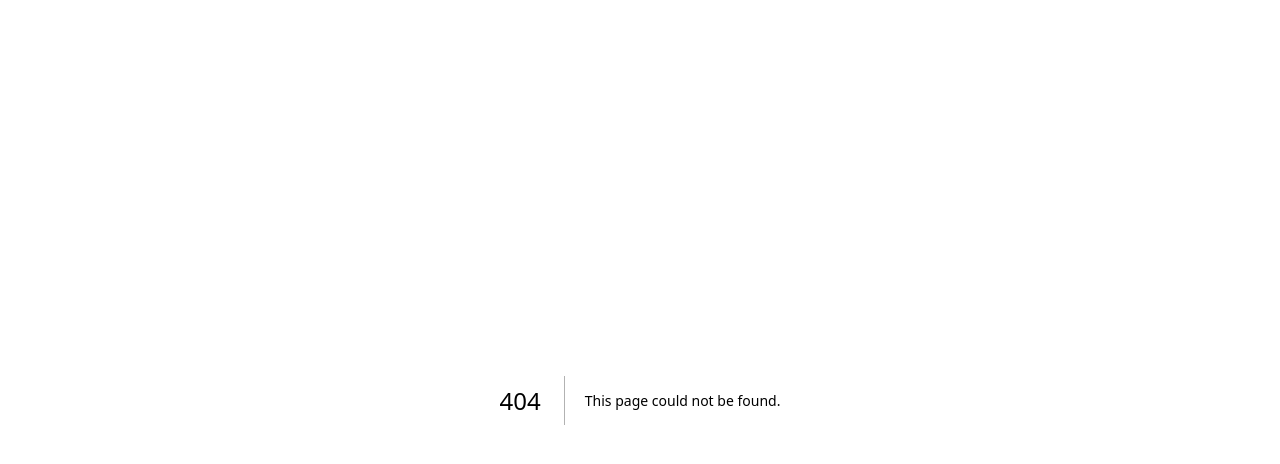
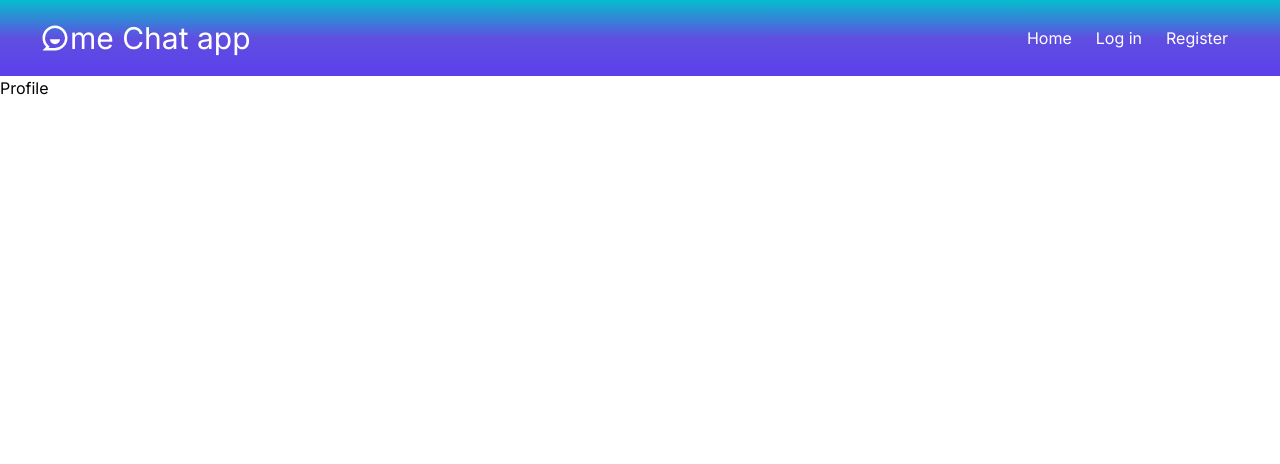
Before and after one commit to SalmanIlya/chat-app-with-next-and-node, a Next.js app: page /Profile in a window 1280 px wide. Before the commit this address had no page. Shown: the top 464 px of the page. Built offline with nearby package versions, Linux system fonts and the light colour scheme.

Commit message:
create-profile-page

```diff
--- /dev/null
+++ b/app/Profile/page.jsx
@@ -0,0 +1,15 @@
+import React from 'react'
+import Navbar from '../Components/Navbar/Navbar'
+
+const page = () => {
+  return (
+    <div>
+        <Navbar/>
+        <div className='h-screen'>
+            Profile
+        </div>
+    </div>
+  )
+}
+
+export default page
```
